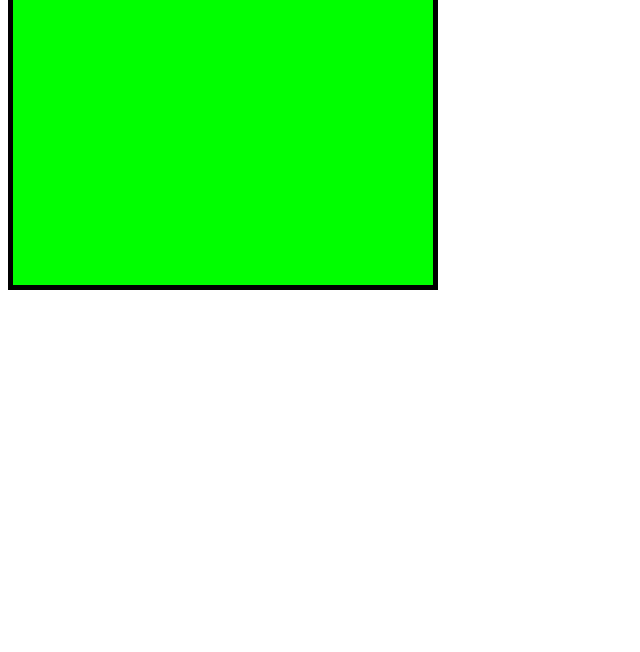
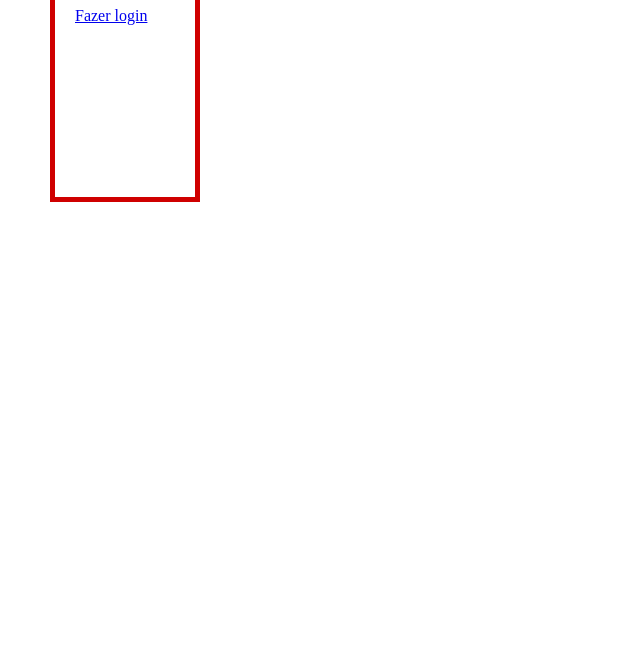
Before and after one commit to EloiMatos/projeto01b7web, a plain HTML site: page index.html in a window 1280 px wide. Shown: the part 148-800 px from the top of the page, without its empty margins (0-640 px from the left). Drawn offline with Linux system fonts and the light colour scheme.

Commit message:
testando

```diff
--- a/index.html
+++ b/index.html
@@ -9,7 +9,8 @@
 </head>
 <body>
     <div class="exemplo">
-
+        <h1>Login</h1>
+        <a href="login.html" target="_blank">Fazer login</a>
     </div>
 
 </body>
--- a/style.css
+++ b/style.css
@@ -1,9 +1,15 @@
+* {
+    box-sizing: border-box;
+}
+body {
+    margin:0px;
+}
 .exemplo
 {
-background-color: #00FF00;
-width: 400px;
-height: 400px;
-border:5px solid black;
-padding: 10px;
-margin:px;
+
+    width:150px;
+    height:300px;
+    border:5px solid rgb(207, 0, 0);
+    padding:20px;
+    margin: 50px;
 }
```
Also changed, not shown: login.html (added, +3 -0 lines).
